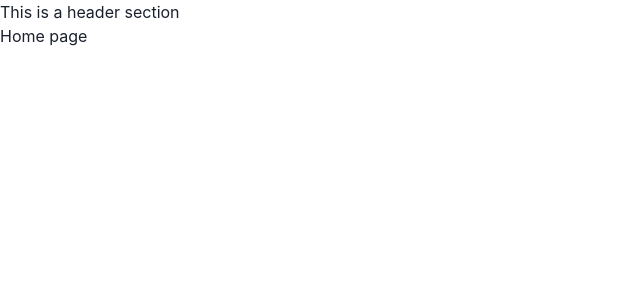
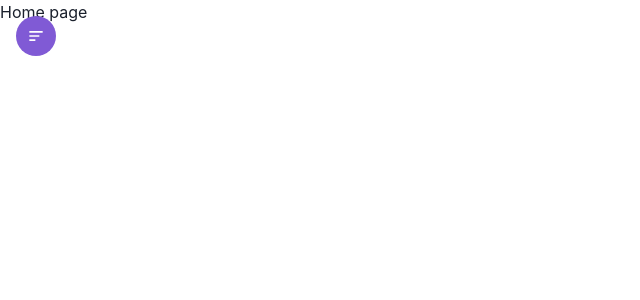
Before and after one commit to Sachin-RJ7/React-5-Projects, a React (Vite) app in the folder Two/: page / in a window 1280 px wide. Shown: the top 300 px of the page, without its empty margins (0-640 px from the left). Built offline with nearby package versions, Linux system fonts and the light colour scheme.

Commit message:
done header section

```diff
--- a/Two/src/components/Header.jsx
+++ b/Two/src/components/Header.jsx
@@ -1,10 +1,76 @@
 import React from 'react'
+import { Drawer, DrawerBody, DrawerHeader, DrawerOverlay, DrawerContent, DrawerCloseButton, Button, useDisclosure, VStack, HStack } from '@chakra-ui/react'
+import { Link } from 'react-router-dom';
+import { BiMenuAltLeft } from 'react-icons/bi';
 
 const Header = () => {
+
+  const { isOpen, onOpen, onClose } = useDisclosure();
+
   return (
-    <div>
-      <h1>This is a header section</h1>
-    </div>
+    <>
+      <Button
+        pos={'fixed'}
+        top={'4'}
+        left={'4'}
+        colorScheme={'purple'}
+        p={'0'}
+        w={'10'}
+        h={'10'}
+        borderRadius={'full'}
+        onClick={onOpen}
+      >
+        <BiMenuAltLeft size={'20'} />
+      </Button>
+
+      <Drawer isOpen={isOpen} placement={'left'} onClose={onClose} >
+
+        <DrawerOverlay />
+
+        <DrawerContent>
+          <DrawerCloseButton />
+          <DrawerHeader>VIDEO HUB</DrawerHeader>
+          <DrawerBody>
+            <VStack alignItems={'flex-start'}>
+              <Button
+                onclick={onClose}
+                variant={'ghost'}
+                colorScheme='purple'>
+                <Link to={'/'} >Home</Link>
+              </Button>
+
+              <Button onclick={onClose} variant={'ghost'} colorScheme='purple'>
+                <Link to={'/videos'} >Videos</Link>
+              </Button>
+
+              <Button onclick={onClose} variant={'ghost'} colorScheme='purple'>
+                <Link to={'/videos?category=free'} >Free Videos</Link>
+              </Button>
+
+              <Button onclick={onClose} variant={'ghost'} colorScheme='purple'>
+                <Link to={'/upload'} >Upload Video</Link>
+              </Button>
+            </VStack>
+
+            <HStack
+              pos={'absolute'}
+              bottom={'10'}
+              left={'0'}
+              w={'full'}
+              justifyContent={'space-evenly'}
+            >
+              <Button onclick={onClose} colorScheme={'purple'}>
+                <Link to={'/logIn'} >Log In</Link>
+              </Button>
+
+              <Button onclick={onClose} colorScheme={'purple'} variant={'outline'}>
+                <Link to={'/signUp'} >Sign Up</Link>
+              </Button>
+            </HStack>
+          </DrawerBody>
+        </DrawerContent>
+      </Drawer>
+    </>
   )
 }
 
```
